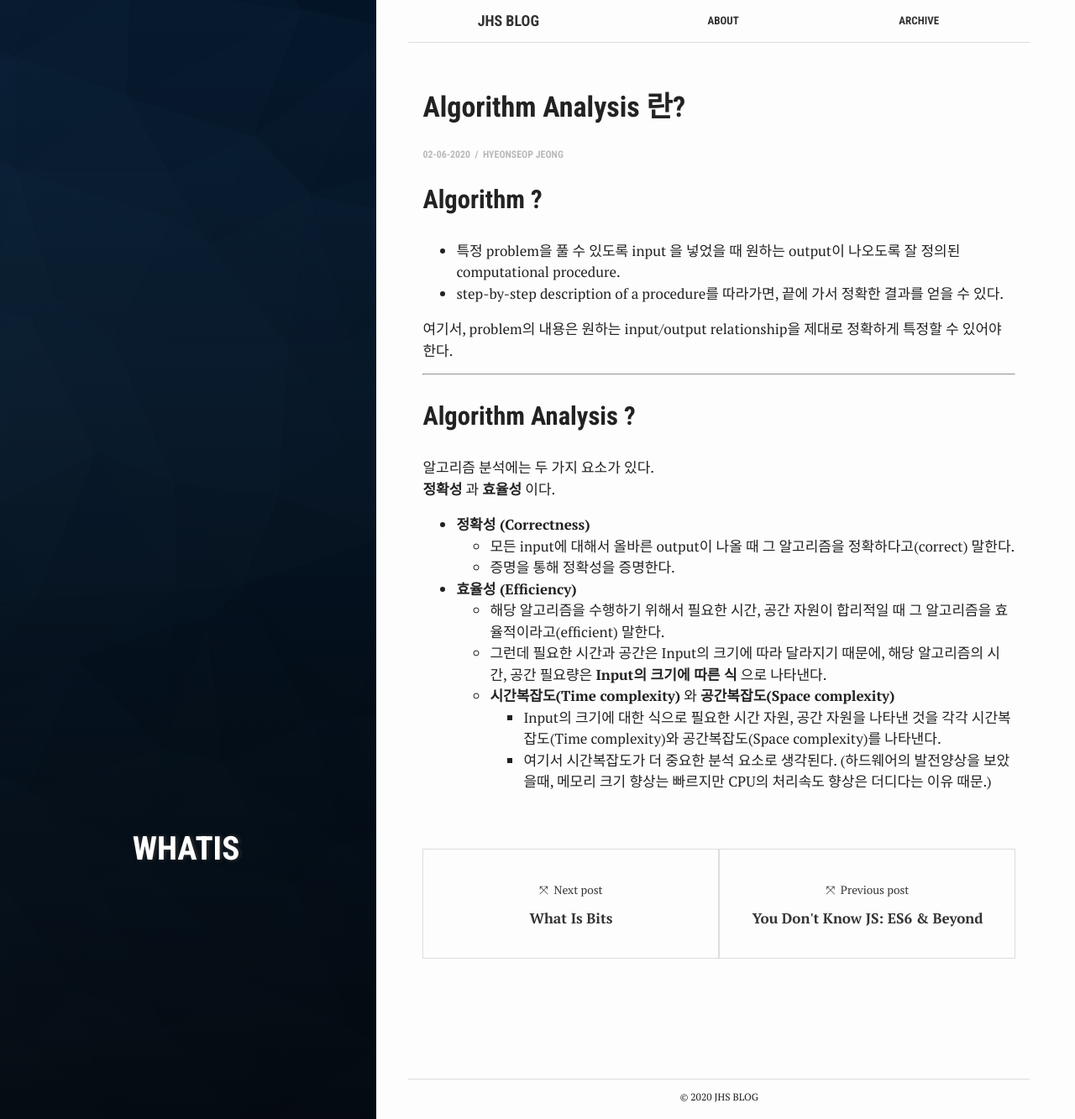
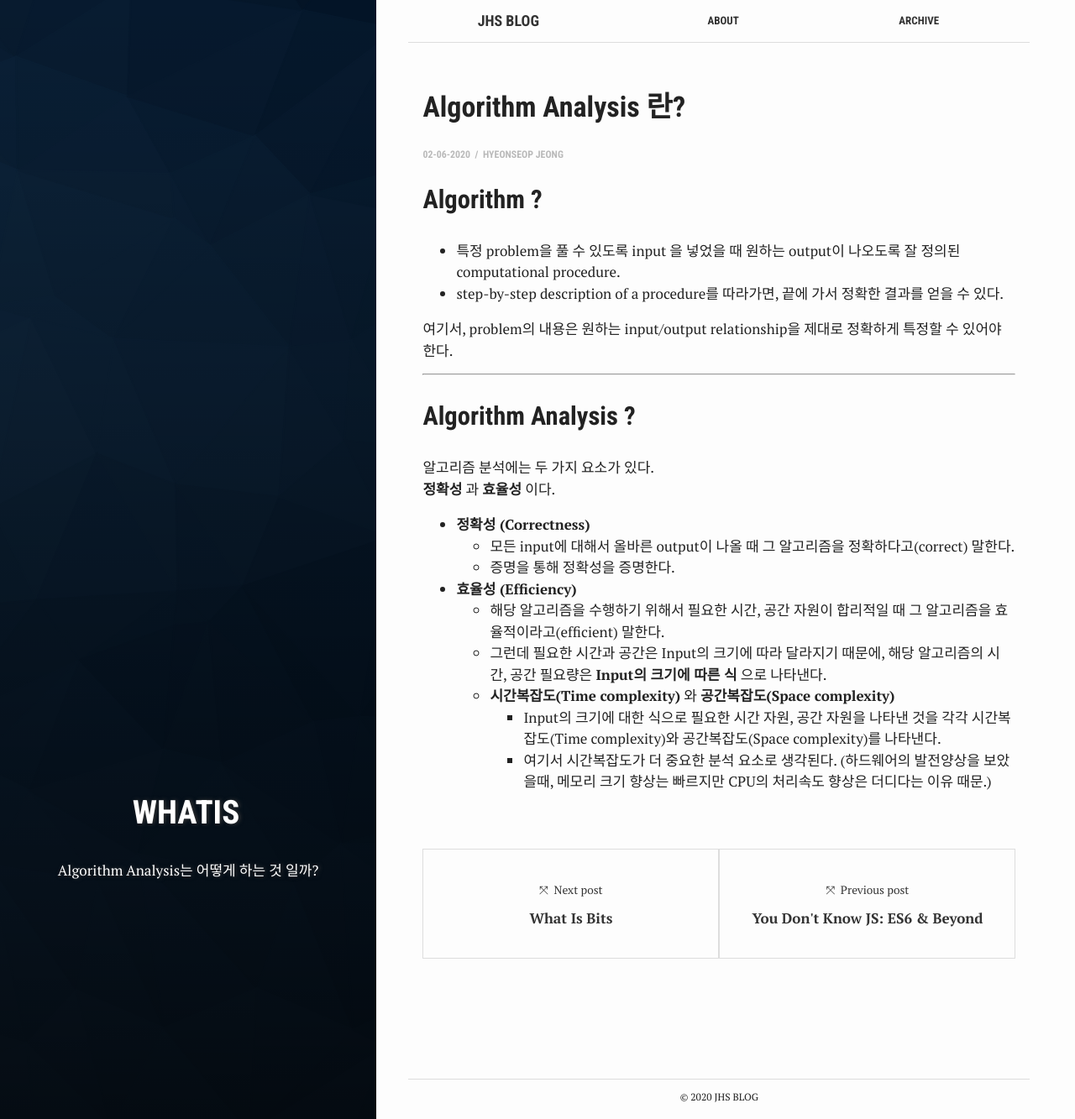
Before and after one commit to HyeonseopJeong/hyeonseopjeong.github.io, a Jekyll site: the page built from _posts/2020-06-02-What-is-Algorithm-Analysis.md, in a window 1280 px wide and 1333 px high. Shown: the whole window at 84% size. Built offline with Jekyll 4.4.1, drawn with Linux system fonts in a browser that asks for light colours.

Commit message:
add summary on a post

```diff
--- a/_posts/2020-06-02-What-is-Algorithm-Analysis.md
+++ b/_posts/2020-06-02-What-is-Algorithm-Analysis.md
@@ -5,6 +5,7 @@ crawlertitle: "About Algorithm Analysis"
 date: 2020-06-02T18:23:43+09:00
 categories: Algorithm
 tags: "whatis"
+summary: "Algorithm Analysis는 어떻게 하는 것 일까?"
 author: "Hyeonseop Jeong"
 ---
 
```
